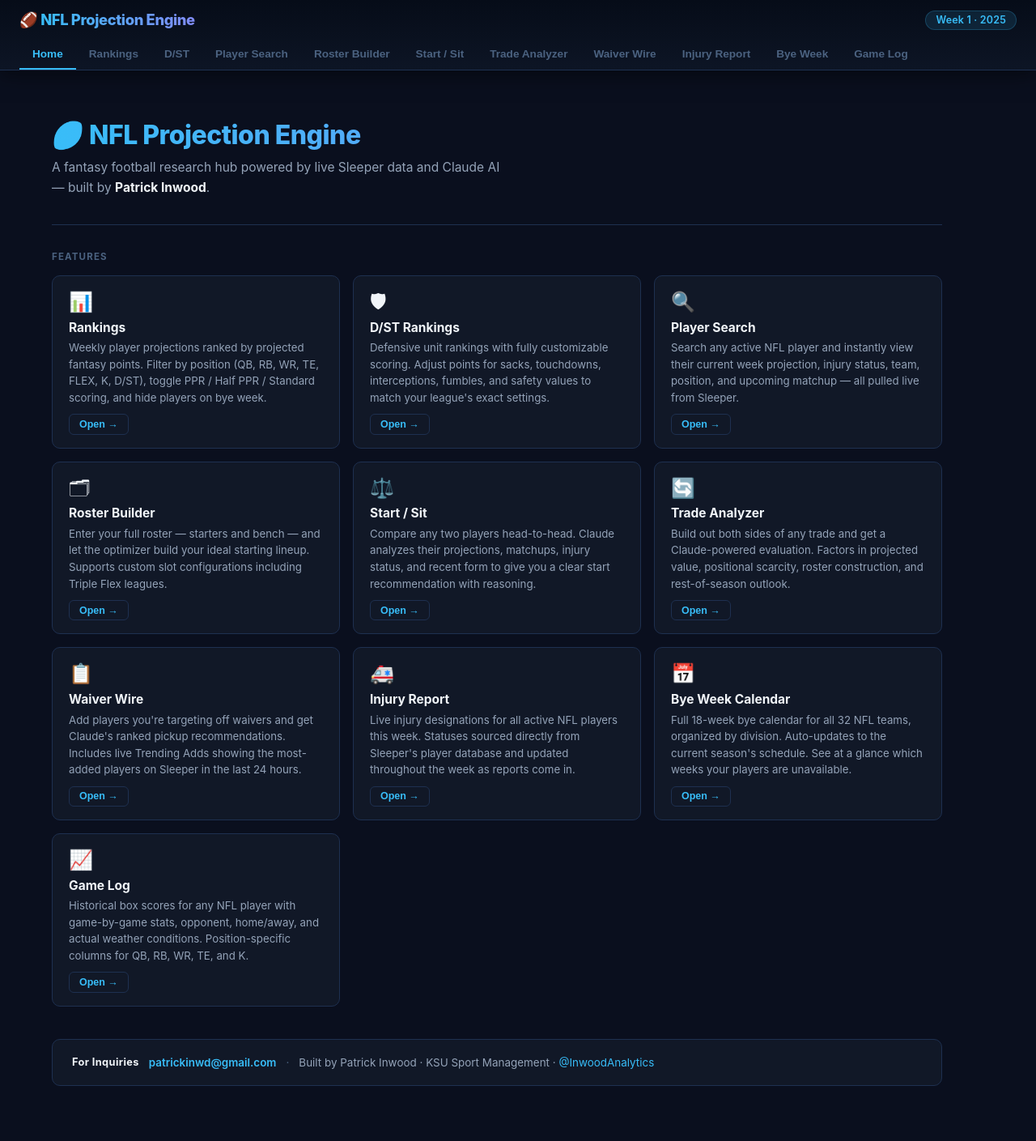
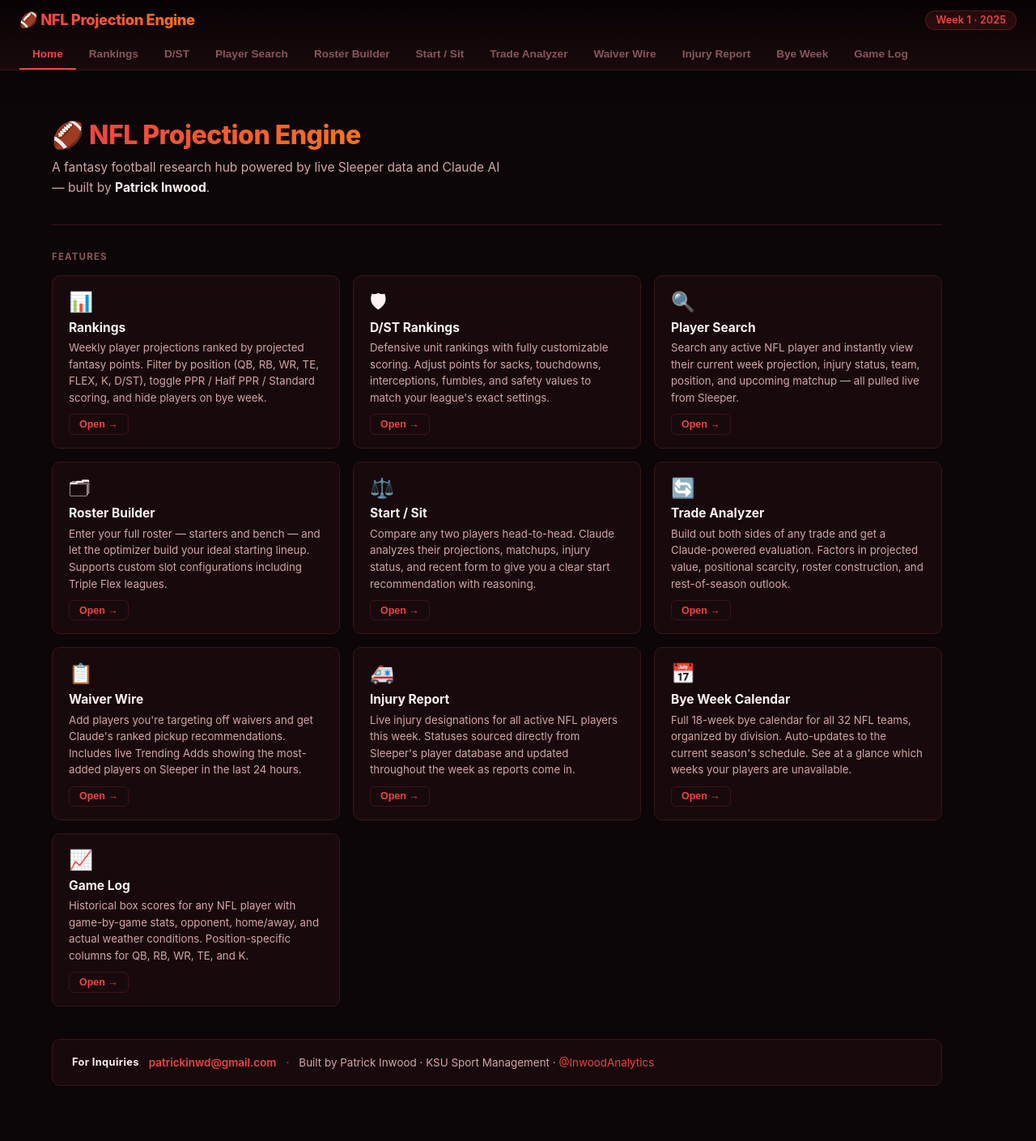
Before and after one commit to PatrickInwood/nfl_projection_engine, a Flask app: page / in a window 1280 px wide. Shown: the whole page at 81% size. Run offline with Flask 3, Linux system fonts and the light colour scheme; data that the repository does not hold is empty.

Commit message:
Apply Crimson Arena theme + favicon + fix hero emoji gradient
- Replace all CSS tokens with Crimson Arena palette (#0c0608 bg,
  #ef4444 red accent, #f97316 orange secondary, #fef2f2 text)
- Update header, logo, buttons, bars, badges, and all rgba
  blue references to match new red/orange scheme
- Add favicon.svg (red football icon) linked in <head>
- Fix home hero title emoji: wrap text in .home-hero-text span
  so gradient applies to text only, not the 🏈 emoji

```diff
--- a/static/style.css
+++ b/static/style.css
@@ -1,19 +1,19 @@
 /* ── Design tokens ───────────────────────────────────────────────────── */
 :root {
-  --bg:           #0a0f1e;
-  --surface:      #111827;
-  --surface2:     #1e2a3a;
-  --surface3:     #263347;
-  --border:       #1e3050;
-  --border-soft:  rgba(56,189,248,.08);
-  --text:         #f1f5f9;
-  --text-2:       #94a3b8;
-  --text-3:       #4b6280;
-  --accent:       #38bdf8;
-  --accent-dim:   rgba(56,189,248,.12);
-  --accent-glow:  rgba(56,189,248,.18);
+  --bg:           #0c0608;
+  --surface:      #180a0c;
+  --surface2:     #2d1418;
+  --surface3:     #3d1c22;
+  --border:       #3a1418;
+  --border-soft:  rgba(239,68,68,.08);
+  --text:         #fef2f2;
+  --text-2:       #d4a4a7;
+  --text-3:       #8a5558;
+  --accent:       #ef4444;
+  --accent-dim:   rgba(239,68,68,.12);
+  --accent-glow:  rgba(239,68,68,.20);
   --green:        #4ade80;
-  --red:          #f87171;
+  --red:          #f97316;
   --gold:         #f59e0b;
 }
 
@@ -29,7 +29,7 @@ body {
 
 /* ── Header ──────────────────────────────────────────────────────────── */
 header {
-  background: linear-gradient(180deg, #060c18 0%, #0d1525 100%);
+  background: linear-gradient(180deg, #080204 0%, #180a0c 100%);
   color: #fff;
   position: sticky;
   top: 0;
@@ -51,7 +51,7 @@ header {
   letter-spacing: -.4px;
 }
 .logo-text {
-  background: linear-gradient(90deg, #38bdf8 0%, #818cf8 100%);
+  background: linear-gradient(90deg, #ef4444 0%, #f97316 100%);
   -webkit-background-clip: text;
   -webkit-text-fill-color: transparent;
   background-clip: text;
@@ -61,7 +61,7 @@ header {
   font-size: .78rem;
   font-weight: 600;
   background: var(--accent-dim);
-  border: 1px solid rgba(56,189,248,.22);
+  border: 1px solid rgba(239,68,68,.22);
   border-radius: 20px;
   padding: .22rem .75rem;
   color: var(--accent);
@@ -1006,11 +1006,13 @@ tbody td { padding: .6rem 1rem; vertical-align: middle; }
   font-size: 2rem;
   font-weight: 800;
   letter-spacing: -.5px;
-  background: linear-gradient(90deg, #38bdf8 0%, #818cf8 100%);
+  margin-bottom: .6rem;
+}
+.home-hero-text {
+  background: linear-gradient(90deg, #ef4444 0%, #f97316 100%);
   -webkit-background-clip: text;
   -webkit-text-fill-color: transparent;
   background-clip: text;
-  margin-bottom: .6rem;
 }
 .home-hero-sub {
   font-size: .97rem;
--- a/templates/index.html
+++ b/templates/index.html
@@ -4,6 +4,7 @@
   <meta charset="UTF-8" />
   <meta name="viewport" content="width=device-width, initial-scale=1.0" />
   <title>NFL Projection Engine</title>
+  <link rel="icon" type="image/svg+xml" href="/static/favicon.svg" />
   <link rel="stylesheet" href="/static/style.css" />
 </head>
 <body>
@@ -37,7 +38,7 @@
 
         <!-- Hero -->
         <div class="home-hero">
-          <div class="home-hero-title">🏈 NFL Projection Engine</div>
+          <div class="home-hero-title">🏈 <span class="home-hero-text">NFL Projection Engine</span></div>
           <p class="home-hero-sub">A fantasy football research hub powered by live Sleeper data and Claude AI — built by <strong>Patrick Inwood</strong>.</p>
         </div>
 
```
Also changed, not shown: other parts of static/style.css (+22 -22 lines), static/favicon.svg (added).
